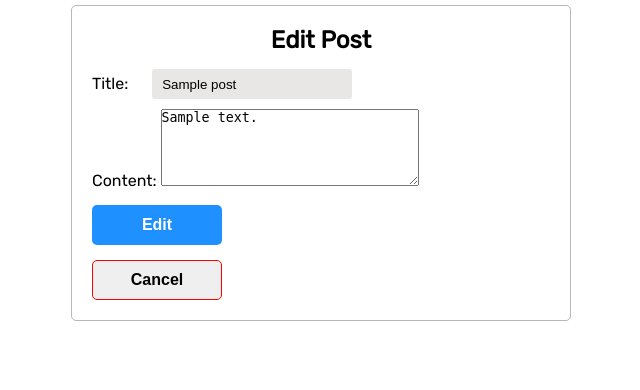
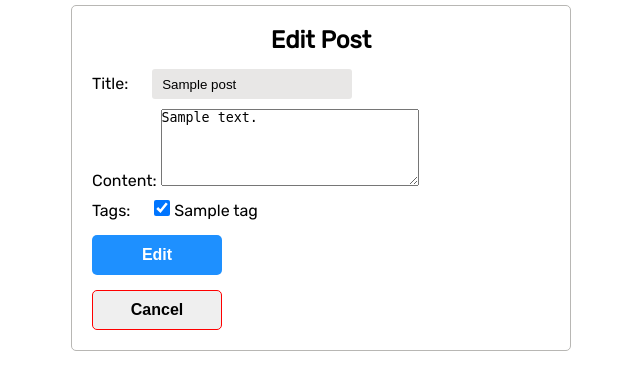
Before and after one commit to agutiernc/sbprojects, a Flask app: page /posts/1/edit in a window 1280 px wide. Shown: the part 133-523 px from the top of the page, without its empty margins (319-959 px from the left). Run offline with Flask 2, Linux system fonts and the light colour scheme; tables that the repository leaves empty hold one stand-in row (values such as "Sample post").

Commit message:
added tags list to edit post form and route

```diff
--- a/unit23/flask-blogly-3/app.py
+++ b/unit23/flask-blogly-3/app.py
@@ -162,7 +162,10 @@ def show_post_edit_form(post_id):
     # get post info
     post = Post.query.get_or_404(post_id)
 
-    return render_template('/posts/edit.html', post=post)
+    # get available tags
+    tags = Tag.query.all()
+
+    return render_template('/posts/edit.html', post=post, tags=tags)
 
 @app.route('/posts/<int:post_id>/edit', methods=['POST'])
 def edit_post(post_id):
@@ -174,6 +177,9 @@ def edit_post(post_id):
     # grab data from form
     post.title = request.form['title']
     post.content = request.form['content']
+
+    tag_ids = [int(num) for num in request.form.getlist('tags')]
+    post.tags = Tag.query.filter(Tag.id.in_(tag_ids)).all()
 
     # add and commit to db
     db.session.add(post)
--- a/unit23/flask-blogly-3/static/style.css
+++ b/unit23/flask-blogly-3/static/style.css
@@ -160,6 +160,7 @@ input {
   border-radius: 5px;
   background-color: dodgerblue;
   padding: 4px;
+  margin-right: 5px;
 }
 
 .tag-row li a {
--- a/unit23/flask-blogly-3/templates/posts/edit.html
+++ b/unit23/flask-blogly-3/templates/posts/edit.html
@@ -13,6 +13,21 @@
     Content:
     <textarea name="content" cols="30" rows="5">{{ post.content }}</textarea>
   </p>
+
+  <div class="tags-check-boxes">
+    Tags:
+      {% for tag in tags %}
+          <input
+            type="checkbox"
+            name="tags"
+            id="tag_{{ tag.id }}"
+            value="{{ tag.id }}"
+            {{ "checked" if tag in post.tags }}
+          >
+          <label for="tag_{{ tag.id }}">{{ tag.name }}</label>
+      {% endfor %}
+  </div>
+
   <button class="edit-btn">Edit</button>
 </form>
 
```
